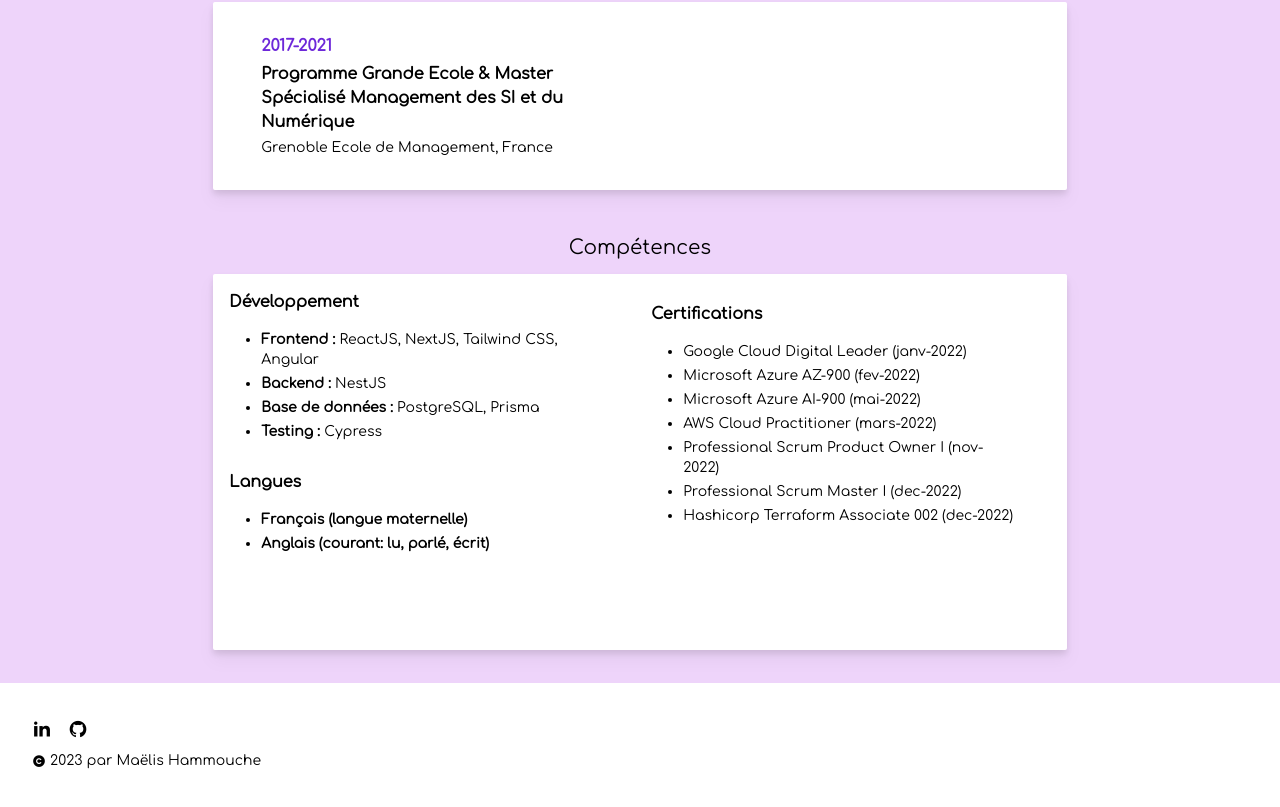
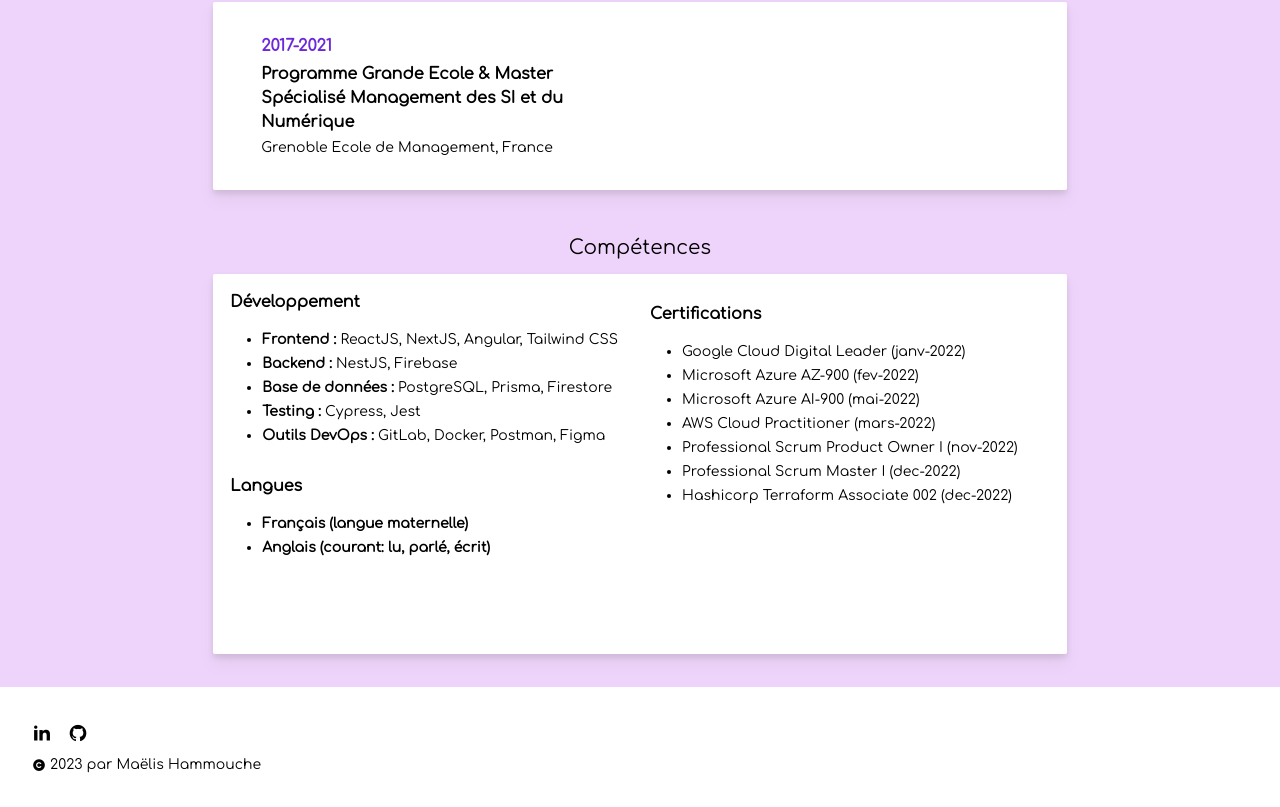
Before and after one commit to maelis1234/my-resume-front, a Next.js app: page /resume in a window 1280 px wide. Shown: the part 614-1421 px from the top of the page. Built offline with nearby package versions, Linux system fonts and the light colour scheme.

Commit message:
Update resume.tsx

```diff
--- a/src/pages/resume.tsx
+++ b/src/pages/resume.tsx
@@ -63,25 +63,31 @@
                                     <span className='font-semibold'>
                                         Frontend :{' '}
                                     </span>
-                                    ReactJS, NextJS, Tailwind CSS, Angular
+                                    ReactJS, NextJS, Angular, Tailwind CSS
                                 </li>
                                 <li>
                                     <span className='font-semibold'>
                                         Backend :{' '}
                                     </span>
-                                    NestJS
+                                    NestJS, Firebase
                                 </li>
                                 <li>
                                     <span className='font-semibold'>
                                         Base de données :{' '}
                                     </span>
-                                    PostgreSQL, Prisma
+                                    PostgreSQL, Prisma, Firestore
                                 </li>
                                 <li>
                                     <span className='font-semibold'>
                                         Testing :{' '}
                                     </span>
-                                    Cypress
+                                    Cypress, Jest
+                                </li>
+                                 <li>
+                                    <span className='font-semibold'>
+                                        Outils DevOps :{' '}
+                                    </span>
+                                    GitLab, Docker, Postman, Figma
                                 </li>
                             </ul>
                             <h3 className='font-bold mt-3'>Langues</h3>
```
